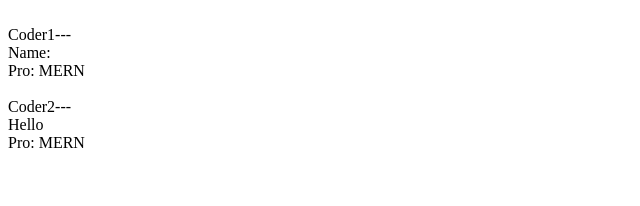
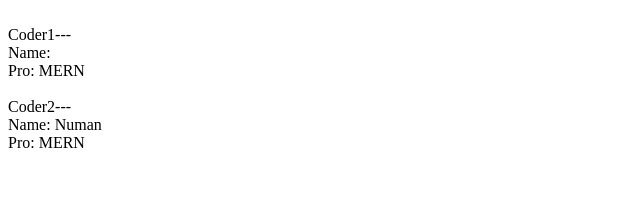
Before and after one commit to num-js/learn-React-advance, a React (Create React App) app: page / in a window 1280 px wide. Shown: the top 206 px of the page, without its empty margins (0-640 px from the left). Built offline with nearby package versions, Linux system fonts and the light colour scheme.

Commit message:
useContext - Hook

```diff
--- a/src/App.js
+++ b/src/App.js
@@ -1,35 +1,21 @@
-import React from 'react';
+import React, {useContext} from 'react';
 
 const NameContext = React.createContext();
 const ProContext = React.createContext();
 
 const Coder2 = () => {
+    const nameContext = useContext(NameContext);
+    const proContext = useContext(ProContext);
+
     return (
         <>
-            <br />
-            <br />
             <div>Coder2---</div>
-            <NameContext.Consumer>
-                {
-                    (data) => {
-                        return (
-                            <ProContext.Consumer>
-                                {
-                                    (data) => {
-                                        return (
-                                            <>
-                                                Hello {data.name}
-                                                <br />
-                                                Pro: {data.pro}
-                                            </>
-                                        )
-                                    }
-                                }
-                            </ProContext.Consumer>
-                        )
-                    }
-                }
-            </NameContext.Consumer>
+            <div>
+                Name: {nameContext.name}
+            </div>
+            <div>
+                Pro: {proContext.pro}
+            </div>
         </>
     );
 }
@@ -44,6 +30,8 @@
                 Name: {this.context.name} <br />
                 Pro: {this.context.pro}
 
+                <br/>
+                <br/>
                 <Coder2 />
             </div>
         );
```
